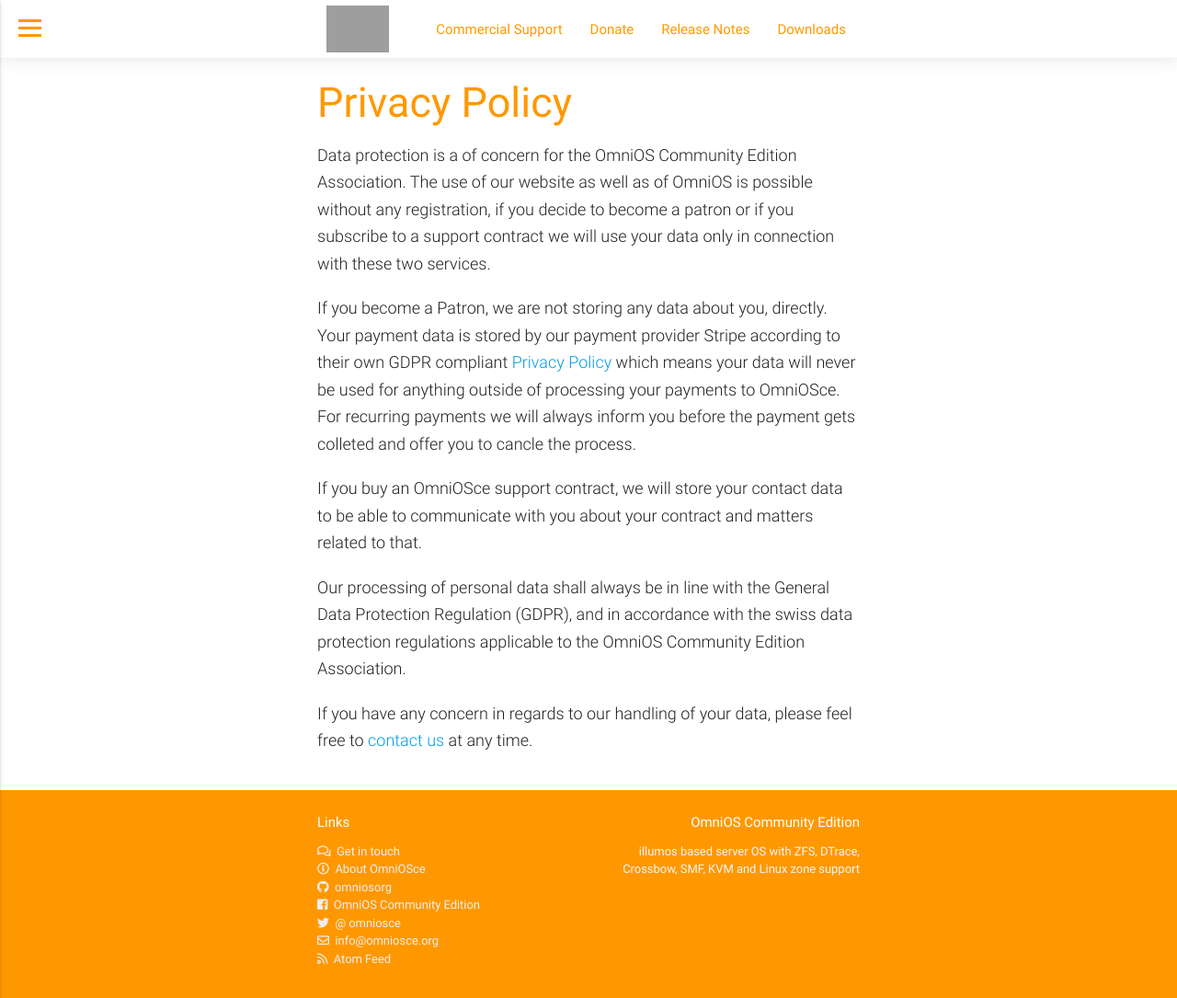
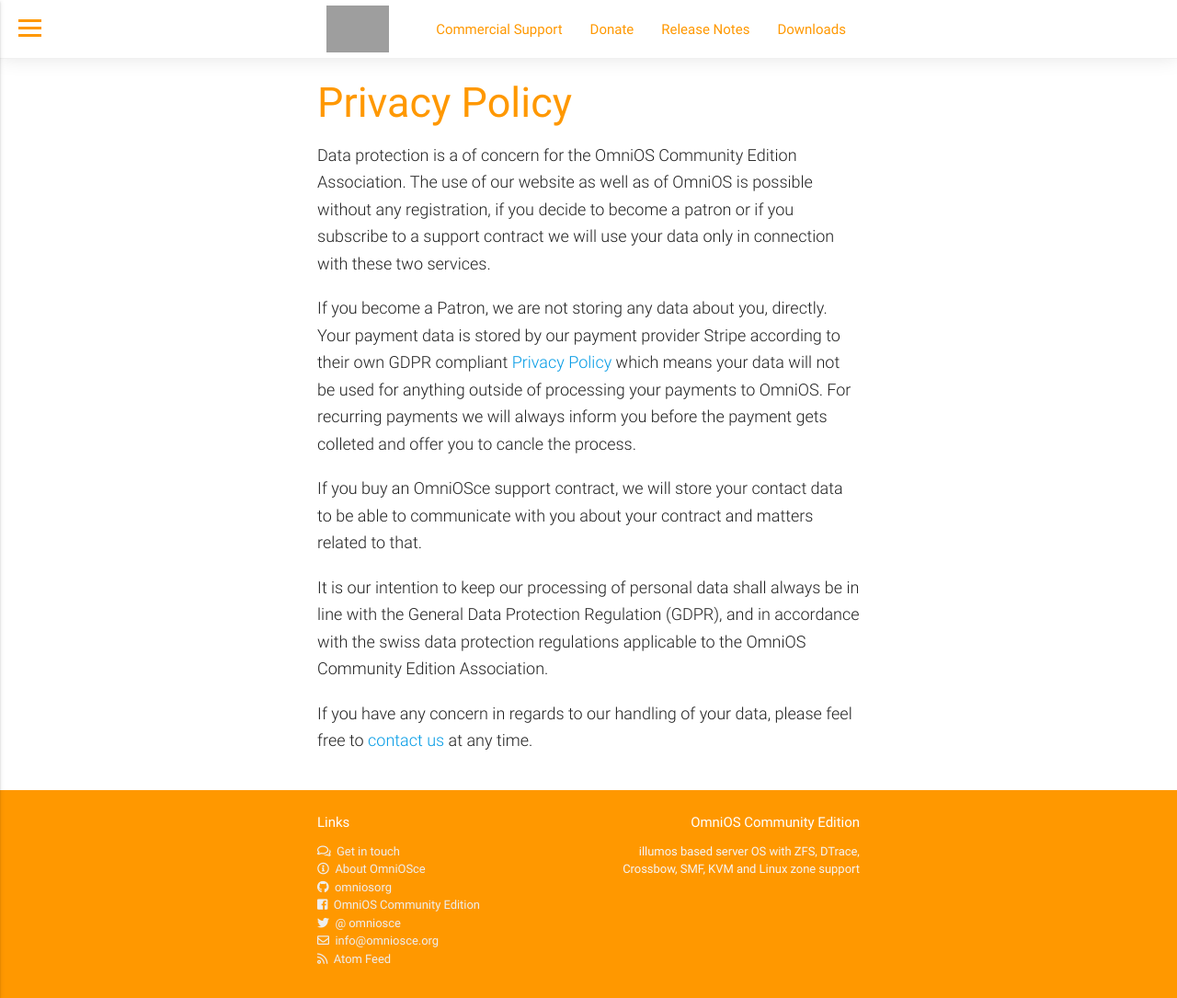
Before and after one commit to omniosorg/omniosorg.github.io, a Jekyll site: the page built from _docs/about/privacy.md, in a window 1280 px wide and 1085 px high. Shown: the whole window at 92% size. Built offline with Jekyll 4.4.1, drawn with Linux system fonts in a browser that asks for light colours; grey boxes are pictures that could not be loaded.

Commit message:
improve wording

```diff
--- a/_docs/about/privacy.md
+++ b/_docs/about/privacy.md
@@ -16,15 +16,15 @@
 If you become a Patron, we are not storing any data about you, directly.
 Your payment data is stored by our payment provider Stripe according to
 their own GDPR compliant [Privacy Policy](https://stripe.com/ch/privacy)
-which means your data will never be used for anything outside of processing
-your payments to OmniOSce. For recurring payments we will always inform you
+which means your data will not be used for anything outside of processing
+your payments to OmniOS.  For recurring payments we will always inform you
 before the payment gets colleted and offer you to cancle the process.
 
 If you buy an OmniOSce support contract, we will store your contact data
 to be able to communicate with you about your contract and matters related
 to that.
 
-Our processing of personal data shall always be in line with
+It is our intention to keep our processing of personal data shall always be in line with
 the General Data Protection Regulation (GDPR), and in accordance with the
 swiss data protection regulations applicable to the OmniOS
 Community Edition Association.
```
